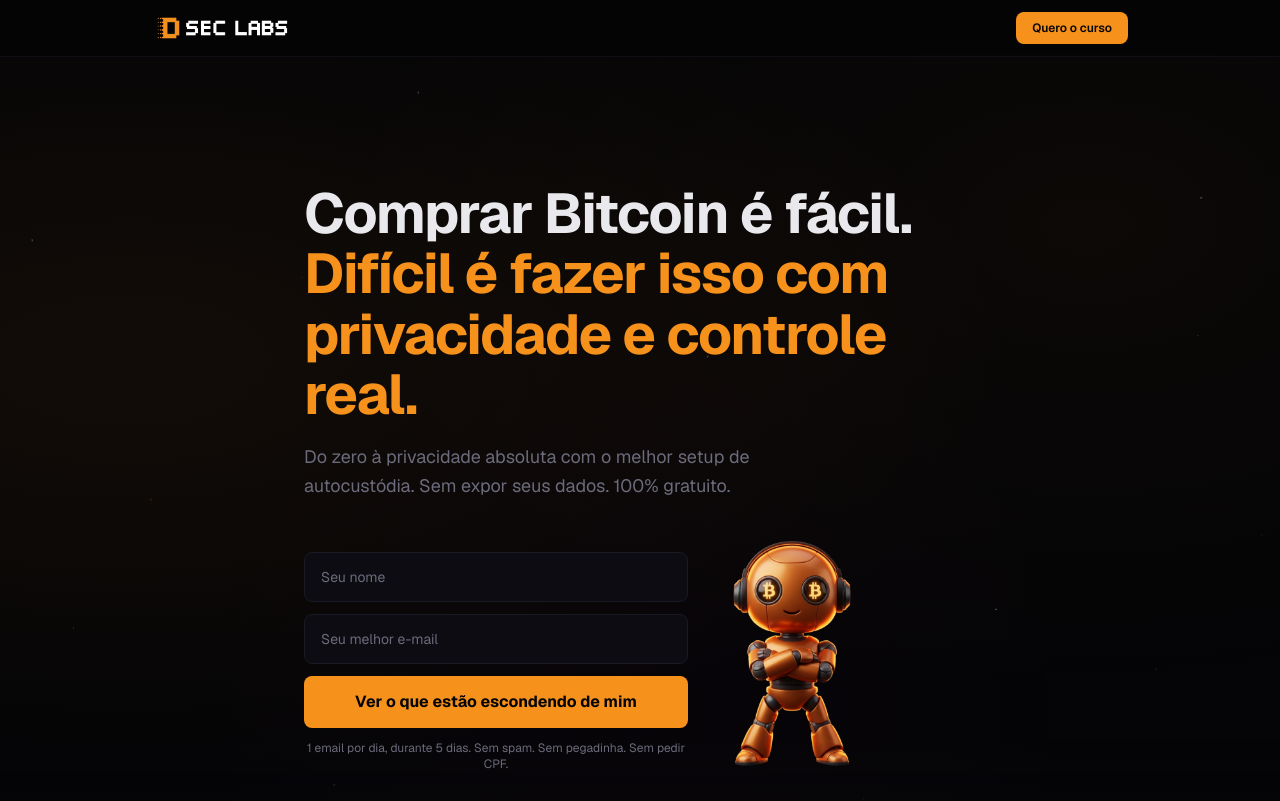
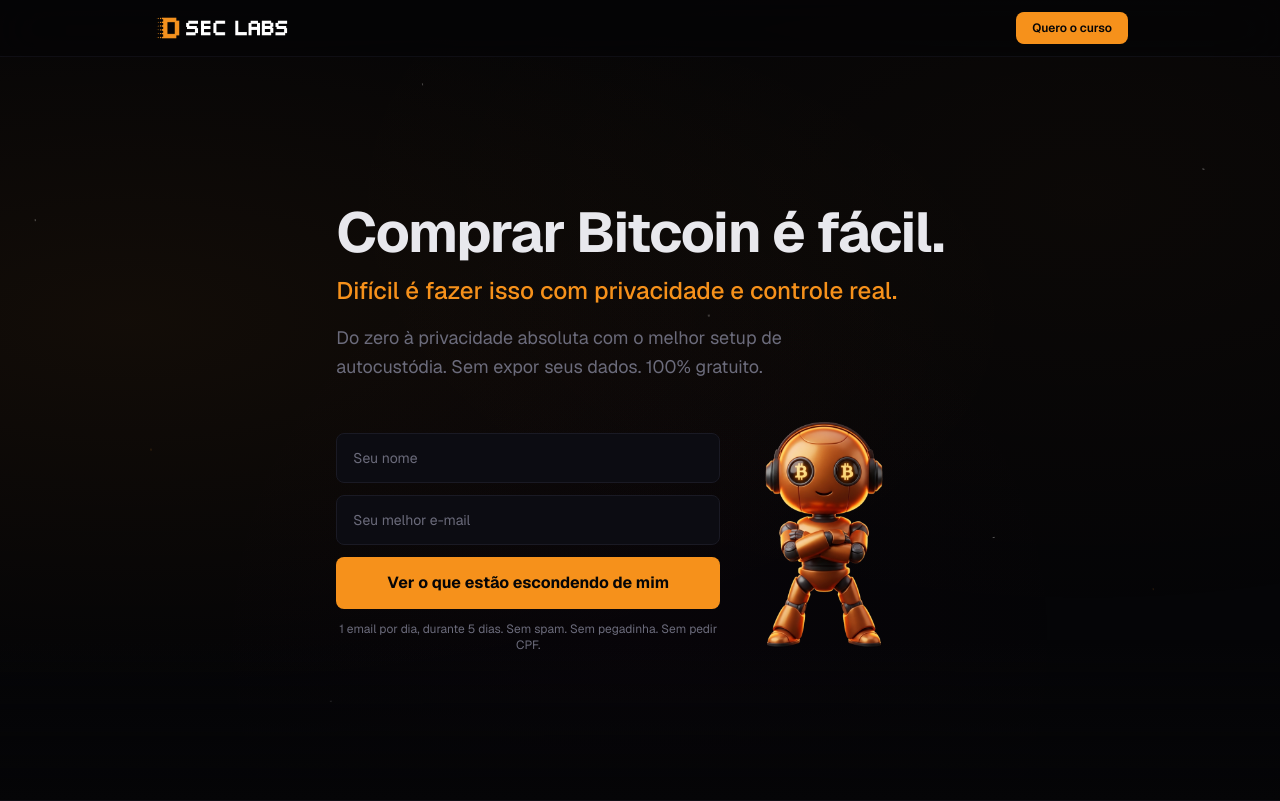
Before and after one commit to gmadureiraa/dsec-landing, a Next.js app: page / in a window 1280 px wide. Shown: the top 801 px of the page. Built offline with nearby package versions, Linux system fonts and the light colour scheme.

Commit message:
fix: hero h1/h2 separados + subtitulo dia 5 sem hacker

```diff
--- a/src/app/page.tsx
+++ b/src/app/page.tsx
@@ -31,7 +31,7 @@
   {
     num: "05",
     title: "O setup que cabe no bolso e resiste a qualquer hacker do mundo",
-    preview: "Air-gapped, open-source, backup em metal. E resiste a qualquer hacker do mundo.",
+    preview: "Air-gapped, open-source, backup em metal. Passo a passo do seu cofre pessoal.",
     img: "/alfred/day5-coldkit.jpg",
   },
 ];
@@ -278,10 +278,12 @@
         </div>
         <div className="max-w-5xl mx-auto px-6 py-24 md:py-32 relative z-10">
           <div className="max-w-2xl mb-8">
-            <h1 className="text-4xl md:text-[3.5rem] font-bold tracking-tight leading-[1.08] mb-4 animate-fade-up">
-              Comprar Bitcoin é fácil.{" "}
-              <span className="text-[var(--orange)]">Difícil é fazer isso com privacidade e controle real.</span>
+            <h1 className="text-4xl md:text-[3.5rem] font-bold tracking-tight leading-[1.08] mb-3 animate-fade-up">
+              Comprar Bitcoin é fácil.
             </h1>
+            <h2 className="text-xl md:text-2xl font-medium text-[var(--orange)] mb-4 animate-fade-up animate-delay-1">
+              Difícil é fazer isso com privacidade e controle real.
+            </h2>
             <p className="text-lg text-[var(--muted)] leading-relaxed max-w-lg animate-fade-up animate-delay-1">
               Do zero à privacidade absoluta com o melhor setup de autocustódia. Sem expor seus dados. 100% gratuito.
             </p>
```
